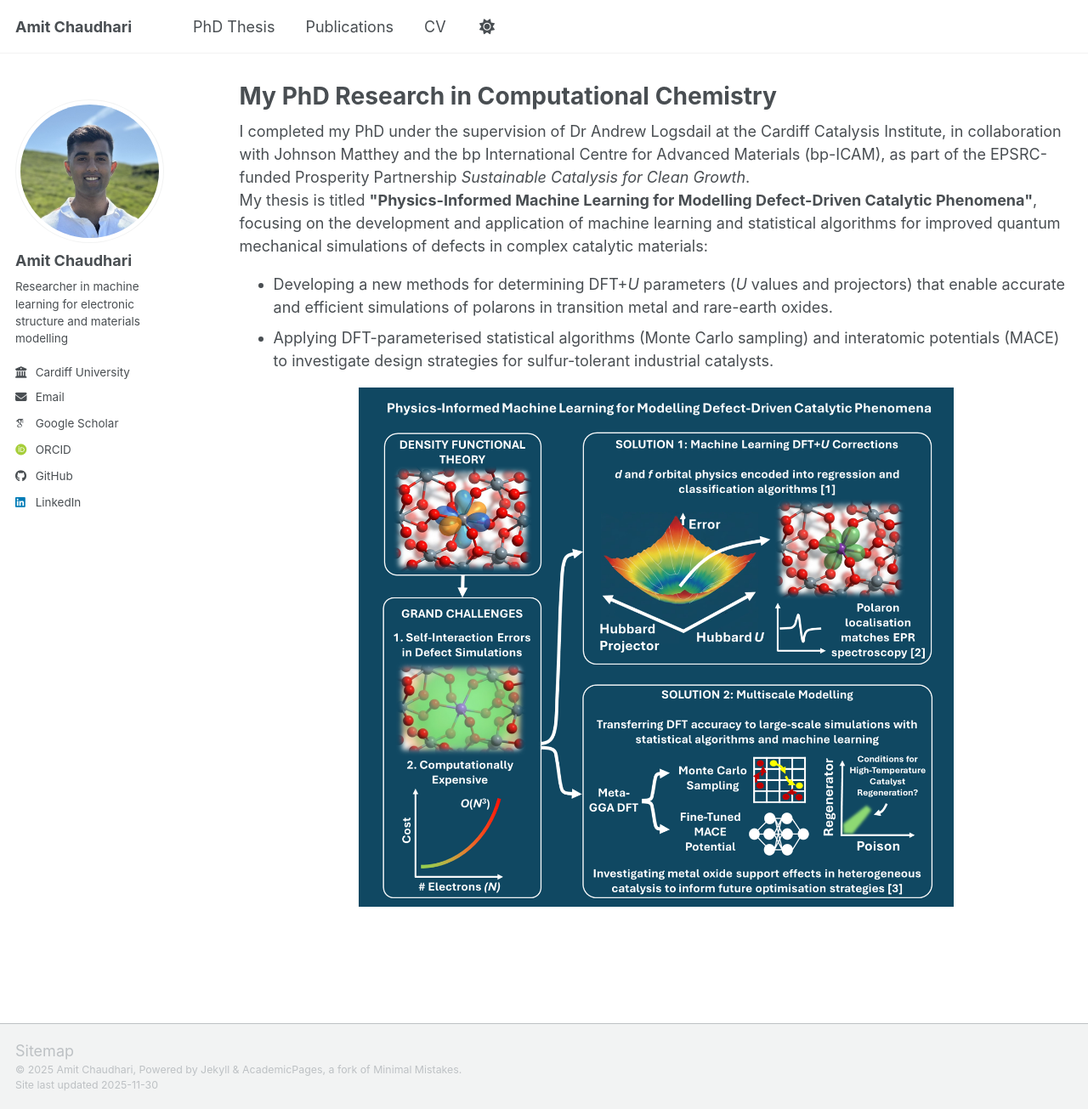
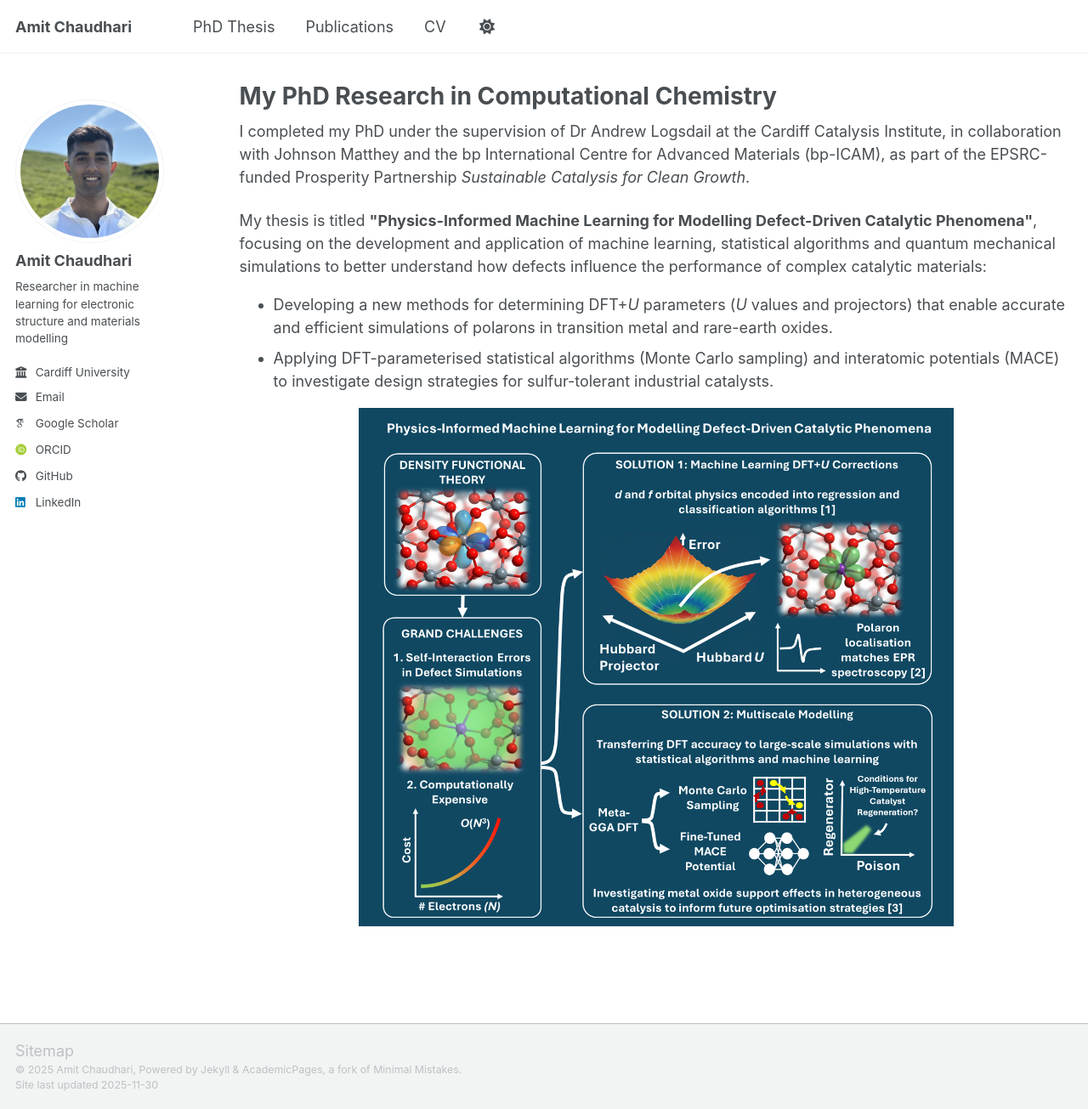
Before and after one commit to amitmc1/amitmc1.github.io, a Jekyll site: the page built from _pages/phdthesis.html, in a window 1280 px wide and 1305 px high. Shown: the whole window at 85% size. Built offline with Jekyll 4.4.1, drawn with Linux system fonts in a browser that asks for light colours; some web fonts are replaced; a script bundle is joined from its source files by our own code; library files that are not in the unit come from our copies.

Commit message:
Update phdthesis.html

```diff
--- a/_pages/phdthesis.html
+++ b/_pages/phdthesis.html
@@ -14,11 +14,9 @@ author_profile: true
 
 I completed my PhD under the supervision of Dr Andrew Logsdail at the Cardiff Catalysis Institute, in collaboration with Johnson Matthey and the bp International Centre for Advanced Materials (bp-ICAM), as part of the EPSRC-funded Prosperity Partnership <em>Sustainable Catalysis for Clean Growth</em>.
 
-<br>
+<p></p>
 
-My thesis is titled <strong>"Physics-Informed Machine Learning for Modelling Defect-Driven Catalytic Phenomena"</strong>, focusing on the development and application of machine learning and statistical algorithms for improved quantum mechanical simulations of defects in complex catalytic materials:
-
-<br>
+My thesis is titled <strong>"Physics-Informed Machine Learning for Modelling Defect-Driven Catalytic Phenomena"</strong>, focusing on the development and application of machine learning, statistical algorithms and quantum mechanical simulations to better understand how defects influence the performance of complex catalytic materials:
 
 <ul>
   <li>Developing a new methods for determining DFT+<em>U</em> parameters (<em>U</em> values and projectors) that enable accurate and efficient simulations of polarons in transition metal and rare-earth oxides.</li>
```
